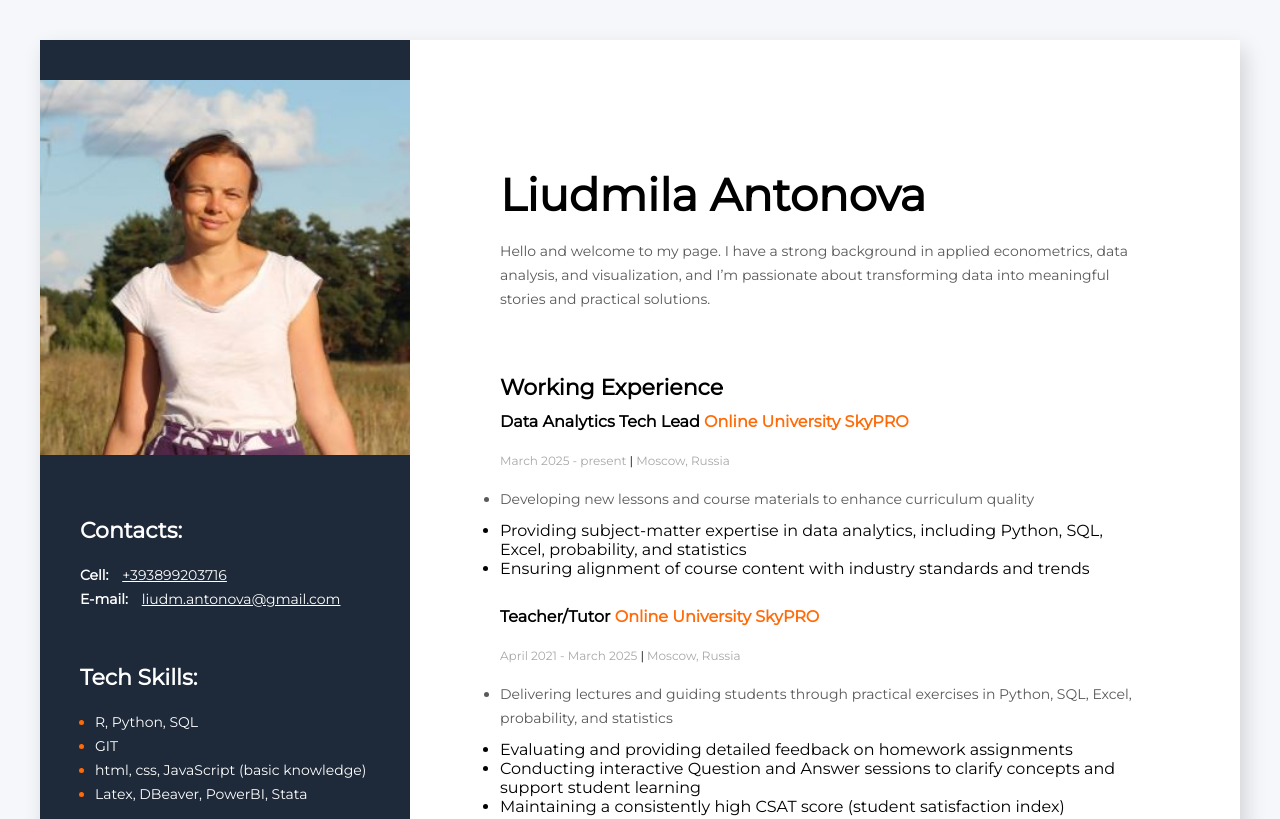
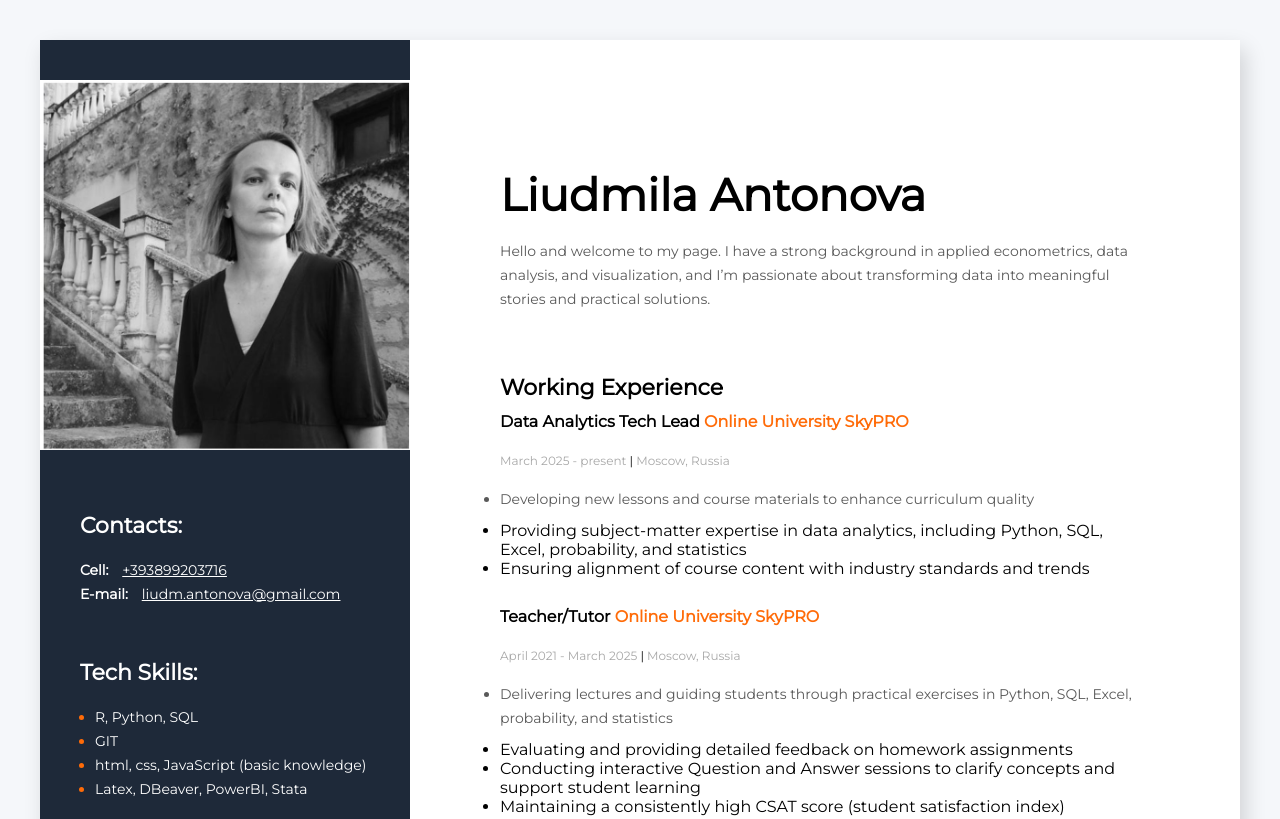
Before and after one commit to liudmila-antonova/liudmila-antonova.github.io, a plain HTML site: page index.html in a window 1280 px wide. Shown: the top 819 px of the page. Drawn offline with Linux system fonts and the light colour scheme.

Commit message:
Update index.html

```diff
--- a/index.html
+++ b/index.html
@@ -12,7 +12,7 @@
     <!--main container-->
         <aside class = "sidebar">
             <div class = "main-container">
-                <img class = "my-photo" src="./img/my_photo.jpg" alt="My photo">
+                <img class = "my-photo" src="./img/Ludmila.jpg" alt="My photo">
                 <!--contacts container-->
                 <div class = "contacts-container">
                     <h3 class="contacts-title">Contacts:</h3>
```
